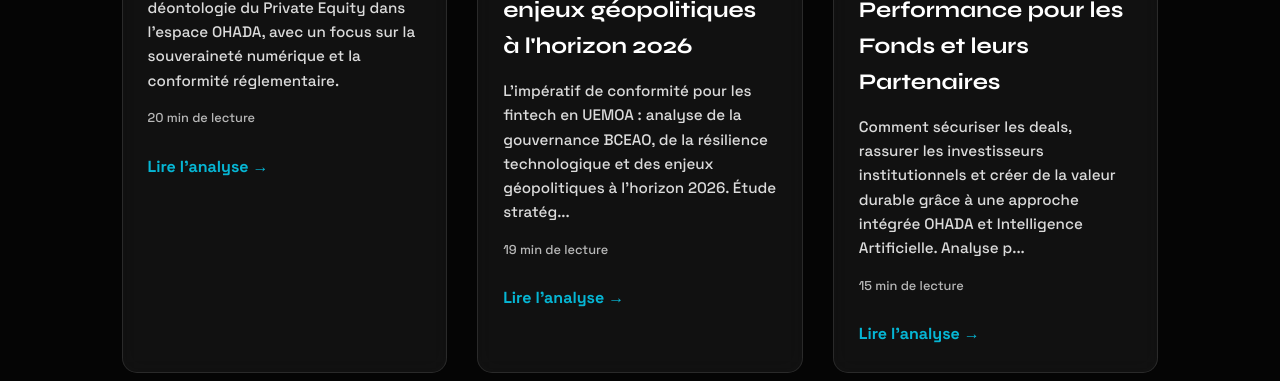
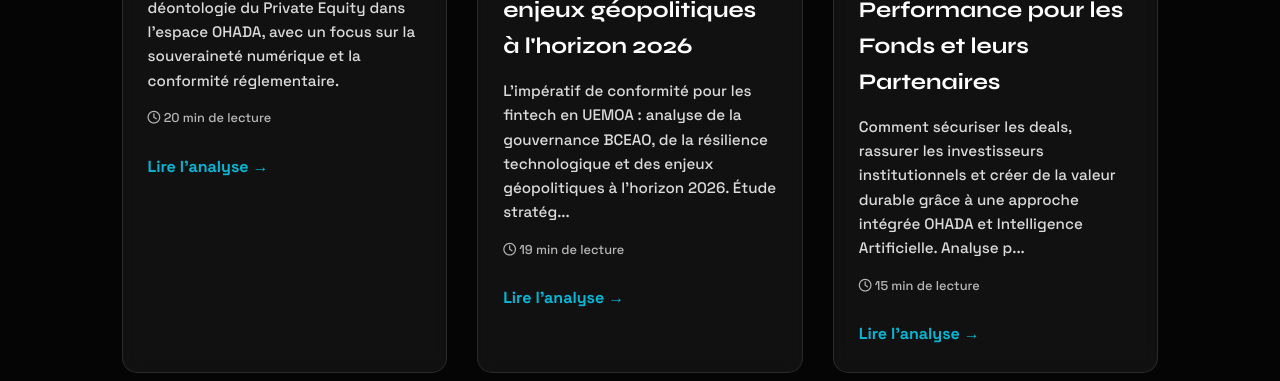
Before and after one commit to GSF-CONSULTING-INTERNATIONALE/.github.io-, a Jekyll site: the page built from blog/index.html, in a window 1280 px wide and 900 px high, scrolled down 773 px. Shown: the part 150-531 px from the top of the window. Built offline with Jekyll 4.4.1, drawn with Linux system fonts in a browser that asks for light colours; the list of posts is cut into pages by our own code.

Commit message:
Updated 1 file via CloudCannon.

```diff
--- a/blog/index.html
+++ b/blog/index.html
@@ -15,7 +15,7 @@
     <meta name="keywords" content="GSF Consulting, analyses juridiques, IA Afrique, OHADA, souveraineté cognitive, Gilles Feliho">
 
     <link href="https://fonts.googleapis.com/css2?family=Space+Grotesk:wght@300;500;700&family=Syne:wght@400;700;800&display=swap" rel="stylesheet">
-
+<link rel="stylesheet" href="https://cdnjs.cloudflare.com/ajax/libs/font-awesome/6.0.0/css/all.min.css">
     <style>
         body {
             background-color: #050505;
```
